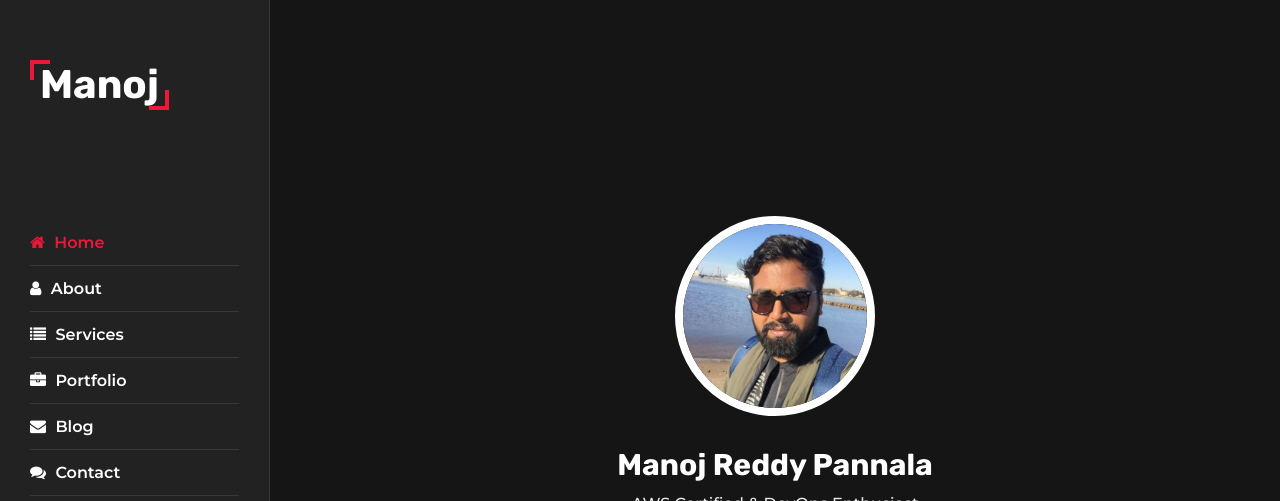
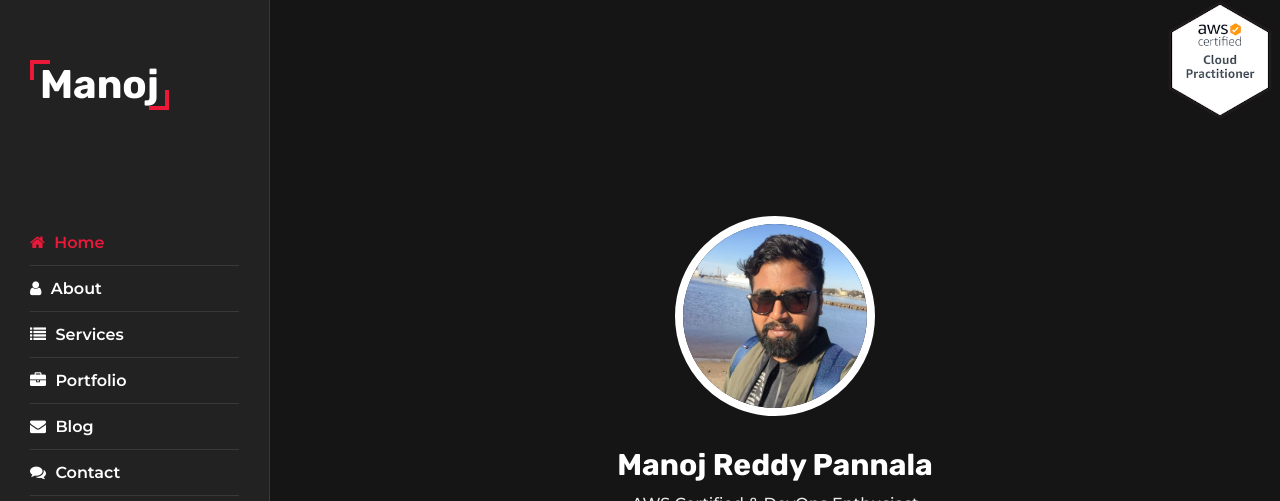
Before and after one commit to manojpannala/Resume_, a plain HTML site: page index.html in a window 1280 px wide. Shown: the top 501 px of the page. Drawn offline with Linux system fonts and the light colour scheme.

Commit message:
aws badge
added aws badges

```diff
--- a/css/style.css
+++ b/css/style.css
@@ -132,6 +132,27 @@ input,textarea,select{
 	-webkit-box-shadow: none;
 	box-shadow: none;
 }
+
+
+
+.home .intro .aws-badge{
+	height: 120px;
+	width: 120px;
+	position: absolute;
+	top:0%;
+	right:0%;
+	border: none;
+}
+
+.about .aws-badge{
+	height: 120px;
+	width: 120px;
+	position: absolute;
+	top:0%;
+	right:0%;
+	border: none;
+}
+
 .btn{
 	font-size: 16px;
 	font-family: 'Rubik', sans-serif;
--- a/index.html
+++ b/index.html
@@ -56,6 +56,9 @@
           <div class="container">
              <div class="intro">
                 <img src="images/about.jpg" alt="profile" class="shadow-dark">
+
+               <img src="images/aws.png" alt="aws-badge" class="aws-badge">
+
                 <h1>Manoj Reddy Pannala</h1>
                 <p>AWS Certified & DevOps Enthusiast</p>
                 <div class="social-links">
@@ -75,6 +78,7 @@
               <div class="row">
                   <div class="section-title padd-15">
                      <h2>About Me</h2>
+                     <img src="images/aws.png" alt="aws-badge" class="aws-badge">
                   </div>
               </div>
               <div class="row">
```
Also changed, not shown: images/aws.png (added).
